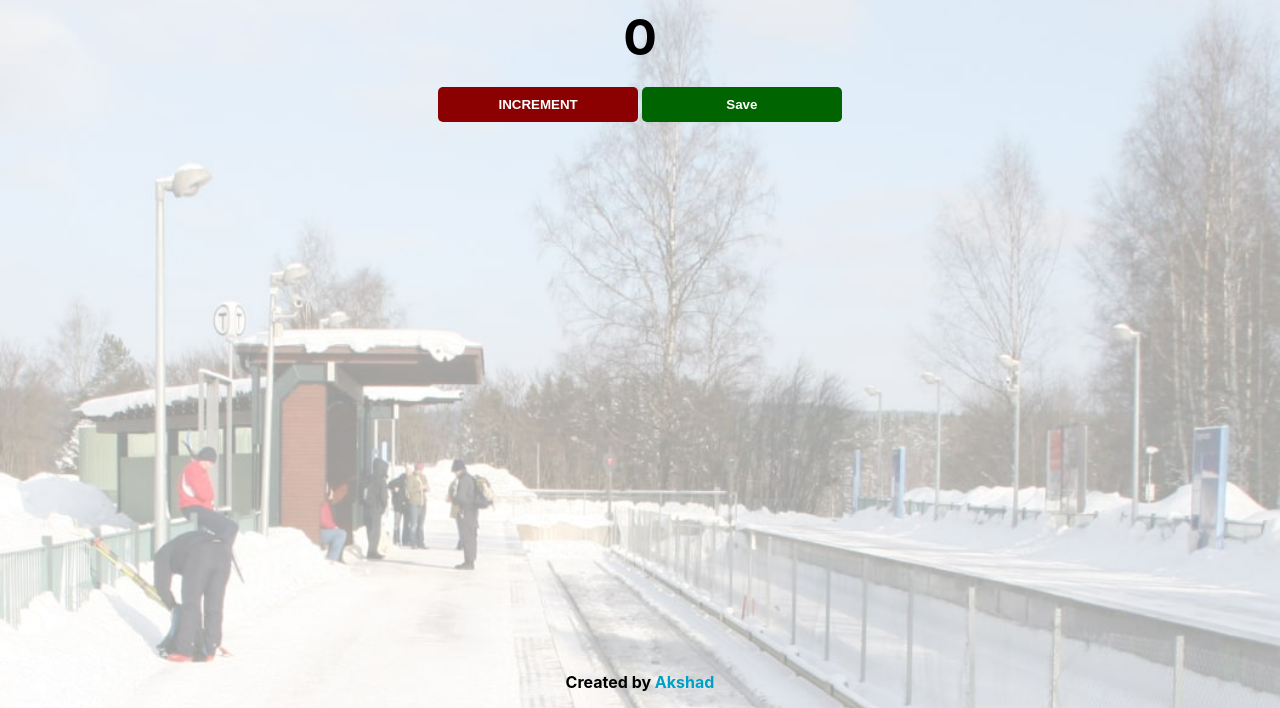
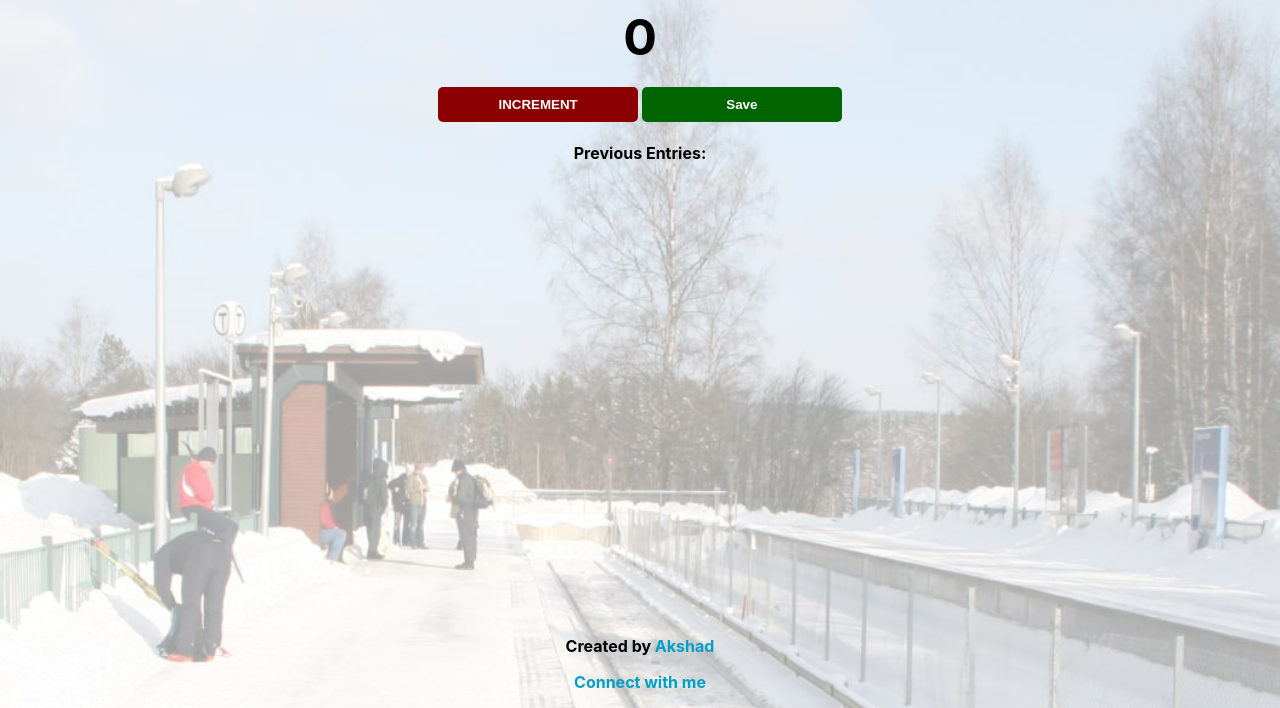
Before and after one commit to akshadjaiswal/Person_Counter, a plain HTML site: page Index.html in a window 1280 px wide. Shown: the part 92-800 px from the top of the page. Drawn offline with Linux system fonts and the light colour scheme.

Commit message:
Added biolink in footer section

```diff
--- a/Index.html
+++ b/Index.html
@@ -14,10 +14,11 @@
     <h2 id="count">0</h1>
     <button id="increment-btn" onclick="increment()">INCREMENT</button>
     <button id="save-btn" onclick="save()">Save</button>
+    <p id="save-el">Previous Entries: </p>
     <footer>
         <div class="footer">
             <p>Created by  <a href="https://akshadjaiswal-website.netlify.app/" target="_blank">Akshad</a> </p>
-            <!-- <p>Connect with me </p> -->
+            <p> <a href="https://bio.link/akshad_jaiswal" target="_blank" >Connect with me</a> </p>
 
         </div>
     </footer>
```
